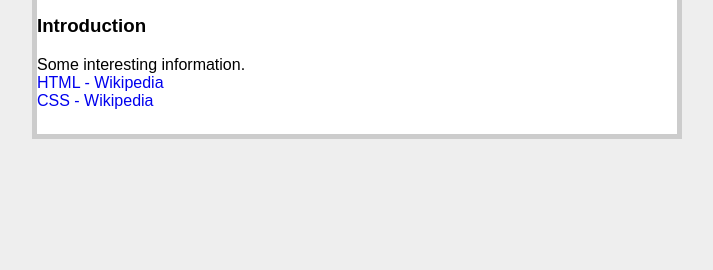
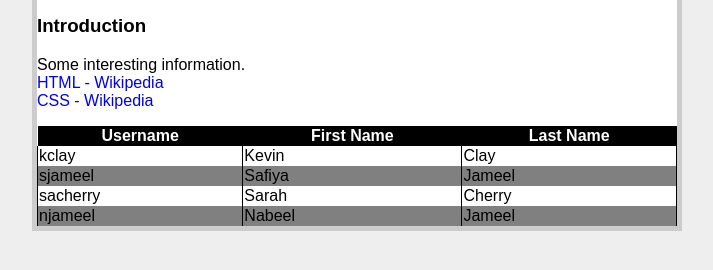
Before and after one commit to vagamens/cs290, a plain HTML site: page Assignment 1/index.html in a window 1280 px wide. Shown: the part 132-402 px from the top of the page, without its empty margins (283-996 px from the left). Drawn offline with Linux system fonts and the light colour scheme.

Commit message:
Assignment 1
Added a table with some CSS and a few
entries.

Changes to be committed:
	modified:   Assignment 1/index.html
	modified:   Assignment 1/style.css

```diff
--- a/Assignment 1/index.html
+++ b/Assignment 1/index.html
@@ -16,12 +16,33 @@
 		<p>Some interesting information.<br>
 		<a href="https://en.wikipedia.org/wiki/HTML">HTML - Wikipedia</a><br>
 		<a href="https://en.wikipedia.org/wiki/Cascading_Style_Sheets">CSS - Wikipedia</a></p>
-		<div class="botnav">
-			<!--<a href="https://servalserver.com/index.html" class="botnav&gt;Home&lt;/a&gt; |
-			&lt;a href=" about.html"="" {{="" url_for('survival')="" }}"="">Survival</a>
-			<a href="https://servalserver.com/%7B%7B%20url_for%28%27creative%27%29%20%7D%7D" class="botnav">Creative</a>
-			--&gt;-->
-		</div>
+		<table class="test">
+			<tr>
+				<th>Username</th>
+				<th>First Name</th>
+				<th>Last Name</th>
+			</tr>
+			<tr>
+				<td id="s">kclay</td>
+				<td id="d">Kevin</td>
+				<td id="r">Clay</td>
+			</tr>
+			<tr>
+				<td id="s">sjameel</td>
+				<td id="d">Safiya</td>
+				<td id="r">Jameel</td>
+			</tr>
+			<tr>
+				<td id="s">sacherry</td>
+				<td id="d">Sarah</td>
+				<td id="r">Cherry</td>
+			</tr>
+			<tr>
+				<td id="s">njameel</td>
+				<td id="d">Nabeel</td>
+				<td id="r">Jameel</td>
+			</tr>
+		</table>
 	</div>
 
 </body></html>
--- a/Assignment 1/style.css
+++ b/Assignment 1/style.css
@@ -16,3 +16,17 @@ div.metanav { font-align: left; font-size: 0.8em; padding: 0.3em; background: #3
 div.botnav { color: #377ba0; text-align: center; font-size: 0.8em; padding: 0.3em; }
 a.metanav { color: #fff; }
 a.botnav { color: #377ba0; border-top: 2px solid #eee; }
+
+table.test tr:nth-child(even) { background: white; }
+table.test tr:nth-child(odd) { background: gray; }
+tr.bottom { border-bottom: 1px solid black; }
+table {width: 100%; margin: 0px; border-collapse: collapse;}
+table.test tr td {border-left: 1px solid black; border-right: 1px solid black;}
+th { background: black; color: white; }
+td#f { border: 0px; }
+table tr#al {text-align: left;}
+table tr#ar {text-align: right;}
+table tr td#br { border-bottom: 1px solid black; text-align: right; }
+table tr td#bl { border-bottom: 1px solid black; text-align: left; }
+table tr.empty { border: 0px; }
+td#q, td#r, td#h, td#t { text-align: left; }
```
